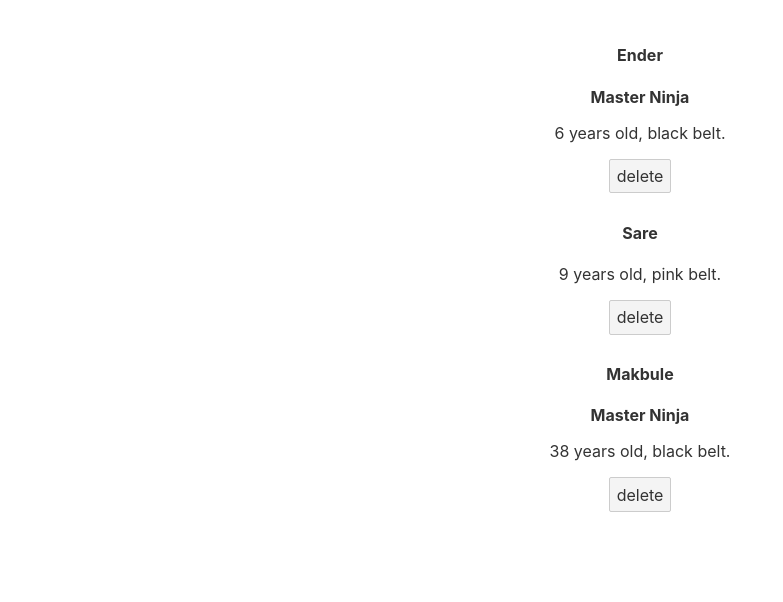
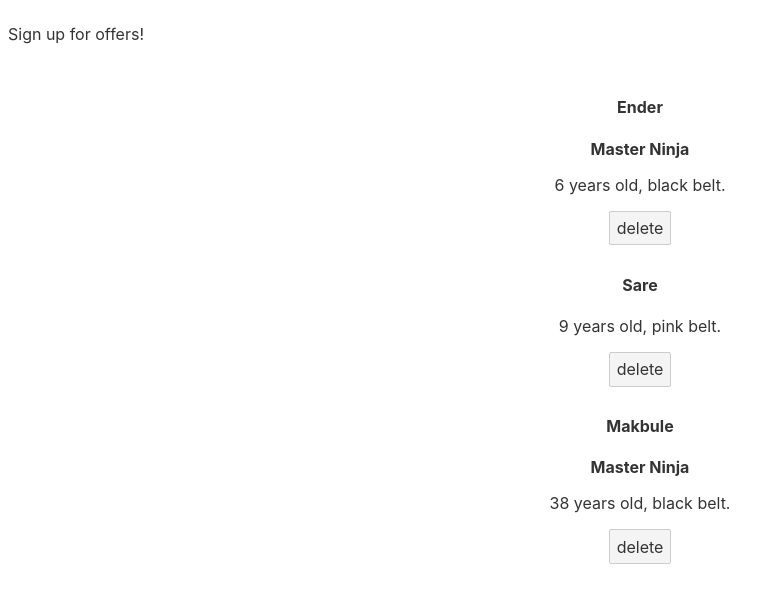
Before and after one commit to SarEnderTarkanson/myproject, a Svelte app: page / in a window 1280 px wide. Shown: the top 602 px of the page, without its empty margins (0-783 px from the left). Built offline with nearby package versions, Linux system fonts and the light colour scheme.

Commit message:
created our first basic modular component

```diff
--- a/src/App.svelte
+++ b/src/App.svelte
@@ -1,4 +1,5 @@
 <script>
+  import Modal from "./Modal.svelte";
   let people = [
     { name: "Ender", beltColor: "black", age: 6, id: 1 },
     { name: "Sare", beltColor: "pink", age: 9, id: 2 },
@@ -12,13 +13,7 @@
   let num = 5;
 </script>
 
-<!-- {#if num > 20}
-	<p>Greater than 20</p>
-	{:else if num > 5 }
-	<p>Greater than 5</p>
-	{:else}
-	<p>Not greater than 5</p>
-{/if} -->
+<Modal />
 
 <main>
   {#each people as person (person.id)}
--- /dev/null
+++ b/src/Modal.svelte
@@ -0,0 +1,14 @@
+<script>
+  let showModal = true;
+</script>
+
+{#if showModal}
+  <div class="backdrop">
+    <div class="modal">
+      <p>Sign up for offers!</p>
+    </div>
+  </div>
+{/if}
+
+<style>
+</style>
```
Lines whose indentation alone changed are shown as unchanged.
